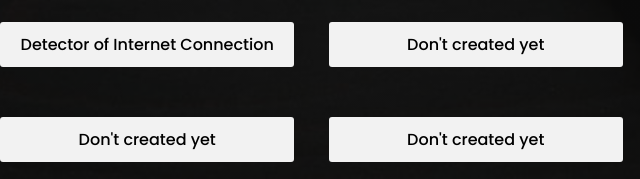
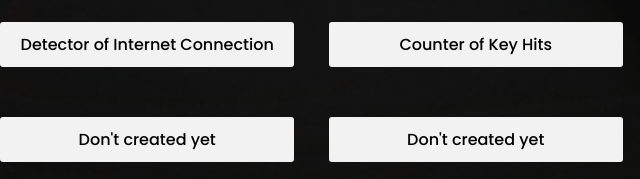
Before and after one commit to bondarenkoIlyaProfession/features, a plain HTML site: page index.html in a window 1280 px wide. Shown: the part 251-430 px from the top of the page, 0-640 px from the left. Drawn offline with Linux system fonts and the light colour scheme; a web font is replaced by a local one.

Commit message:
added a link for counter of key hits

```diff
--- a/index.html
+++ b/index.html
@@ -27,7 +27,9 @@
             </a>
           </li>
           <li class="main__list-item">
-            <a href="#" class="main__list-item-link"> Don't created yet </a>
+            <a href="./projects/01_counter-of-key-hits/counter.html" class="main__list-item-link">
+              Counter of Key Hits
+            </a>
           </li>
           <li class="main__list-item">
             <a href="#" class="main__list-item-link"> Don't created yet </a>
```
